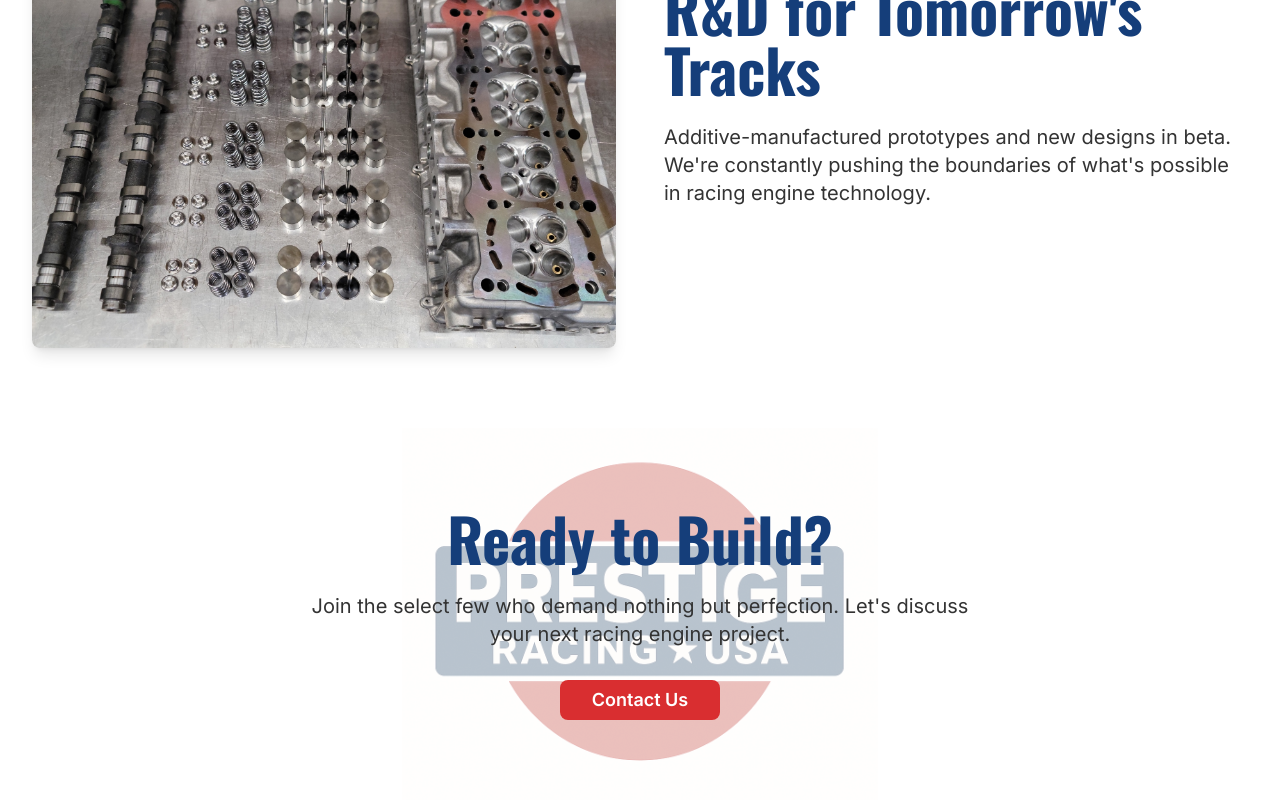
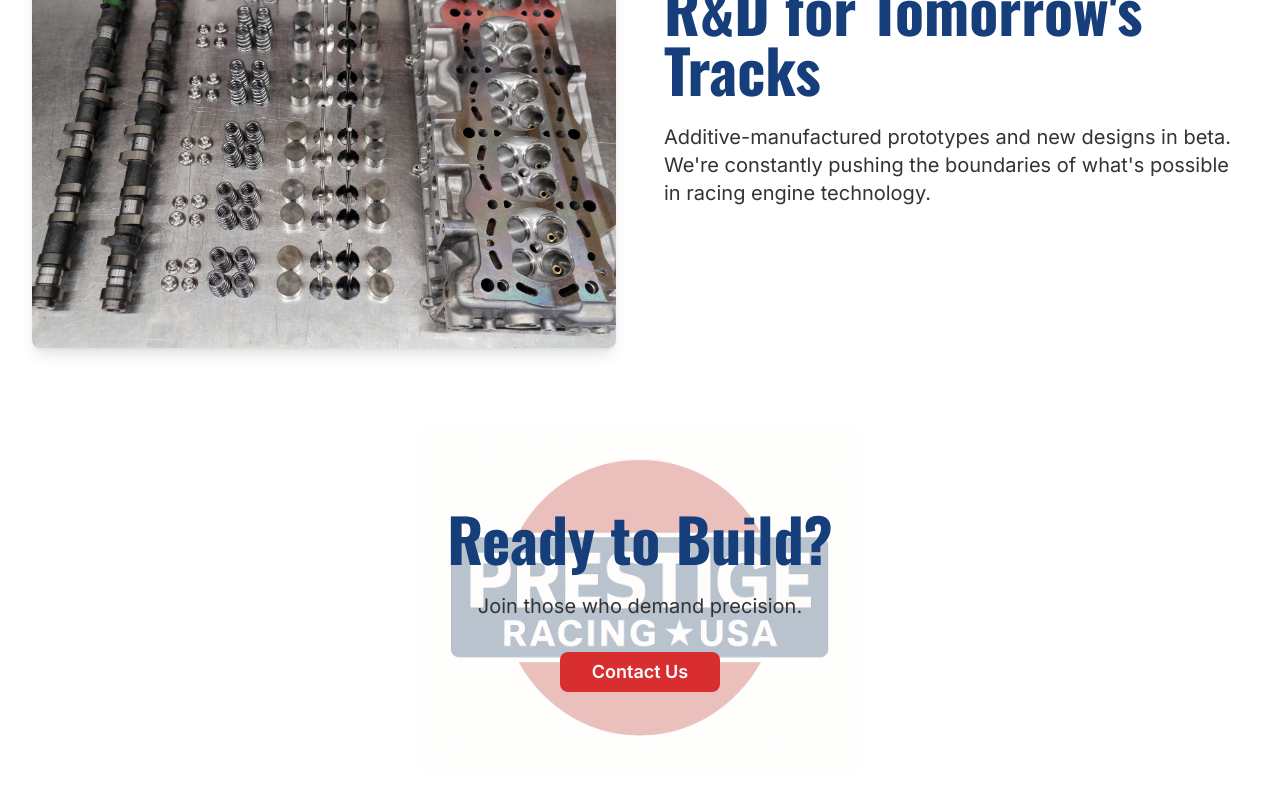
Before and after one commit to PrestigeRacingUSA/prestige-racing-builds-online, a React (Vite) app: page / in a window 1280 px wide. Shown: the part 2912-3712 px from the top of the page. After the commit the page ends 3684 px from the top, so only its background shows below. Built offline with nearby package versions, Linux system fonts and the light colour scheme.

Commit message:
Code edited in Lovable Code Editor
Edited UI in Lovable

```diff
--- a/src/components/FinalCTA.tsx
+++ b/src/components/FinalCTA.tsx
@@ -27,7 +27,7 @@ const FinalCTA = () => {
           Ready to Build?
         </h2>
         <p className="font-inter text-xl text-secondary mb-8 animate-fade-in max-w-2xl mx-auto">
-          Join the select few who demand nothing but perfection. Let's discuss your next racing engine project.
+          Join those who demand precision.
         </p>
         <Button
           onClick={handleContactClick}
```
